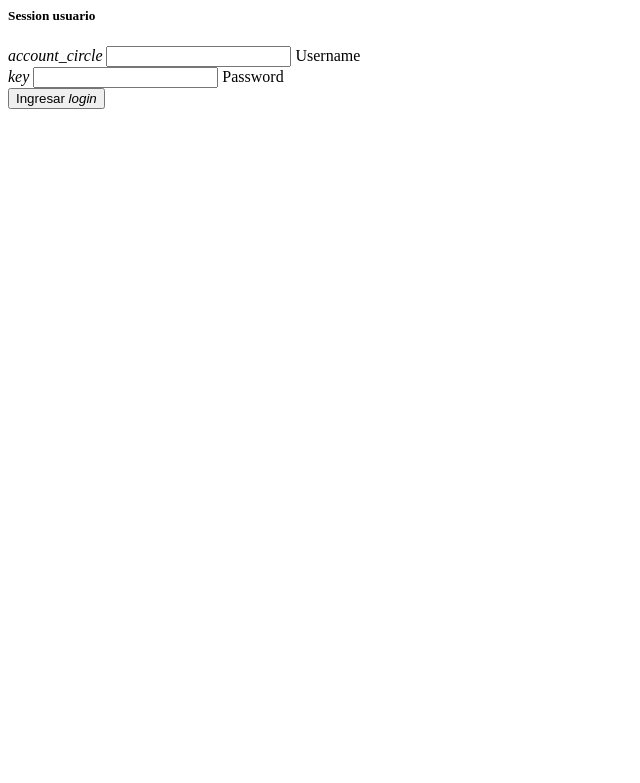
After one commit to Antony1212/proyectomecanica, a PHP site: template Vistas/Modulos/ingresousuario.php in a window 1280 px wide. The commit adds this page. Shown: the top 783 px of the page, without its empty margins (0-640 px from the left). Run offline with PHP 8.4, Linux system fonts and the light colour scheme; the template is opened without the code that fills it, so the values that code supplies are empty.

Commit message:
inicio de session usuario

```diff
--- a/Modelos/rutasM.php
+++ b/Modelos/rutasM.php
@@ -4,6 +4,7 @@ class RutasM{
         if( $ruta == "ingreso" ||
             $ruta == 'empleados' ||
             $ruta == 'registrar' ||
+            $ruta == 'ingresousuario' ||
             $ruta == 'salir' ||
             $ruta == 'editar')
         {
--- /dev/null
+++ b/Vistas/Modulos/ingresousuario.php
@@ -0,0 +1,55 @@
+<body class="fondo-body">
+
+	<div class="row">
+		<div class="col s5">
+
+		</div>
+    	<div class="col s7">
+			<div class= "col s12 m12 l5 offset-12 loginDiv">
+				<div class="row loginContainer">
+					<div class="col s10 m10 10 offset-l1 offset-m1">
+						<div class="loginTitle">
+							<h5>Session usuario </h5>
+							<div class="col s12">
+								<form method="post" action="">
+								<div class="row">
+									<div class="input-field col s12">
+										<i class="material-icons prefix">account_circle</i>
+										<input id="icon_prefix" type="text" class="validate" name="usuario">
+										<label for="icon_prefix">Username</label>
+									</div>
+									<div class="input-field col s12">
+										<i class="material-icons prefix">key</i>
+										<input id="icon_telephone" type="Password" class="validate" name="contraseña">
+										<label for="icon_telephone">Password</label>
+									</div>
+
+									<div class="input-field col s12">
+										<div class="g-recaptcha" data-sitekey="6Lc714sjAAAAAOlNU1Rr9ZAwmSOhpzfO-8OqQ35w"></div>
+									</div>
+
+									<div class="col s12">
+
+										<button class="btn waves-effect waves-light" type="submit" name="action">Ingresar
+											<i class="material-icons right">login</i>
+										</button>
+									</div>
+								</form>
+
+							</div>
+						</div>
+					</div>
+				</div>
+
+			</div>
+		</div>
+	</div>
+</body>
+
+
+
+
+<?php
+$ingreso = new AdminC();
+$ingreso->IngresoC();
+?>
--- a/Vistas/css/estilos.css
+++ b/Vistas/css/estilos.css
@@ -2,10 +2,6 @@
     background-image: url("https://www.senati.edu.pe/sites/default/files/2017/carrera/09/mecanica-automotriz-senati1800-x-1190_0.jpg");
     background-size: 100%;
 }
-.contenedor {
-
-    position: relative;
-  }
 
 .loginDiv{
 
--- a/Vistas/plantilla.php
+++ b/Vistas/plantilla.php
@@ -88,6 +88,8 @@
 		});
 	</script>
 
+	<script src="https://www.google.com/recaptcha/api.js" async defer></script>
+
 	<script >
 		$(document).ready(function(){
     	$('.sidenav').sidenav();
@@ -121,6 +123,9 @@
 			$('.tabs').tabs();
 		});
 
+		$(document).ready(function() {
+			M.updateTextFields();
+		});
 	</script>
 
 </head>
```
Also changed, not shown: Vistas/Modulos/ingreso.php (+0 -8 lines).
